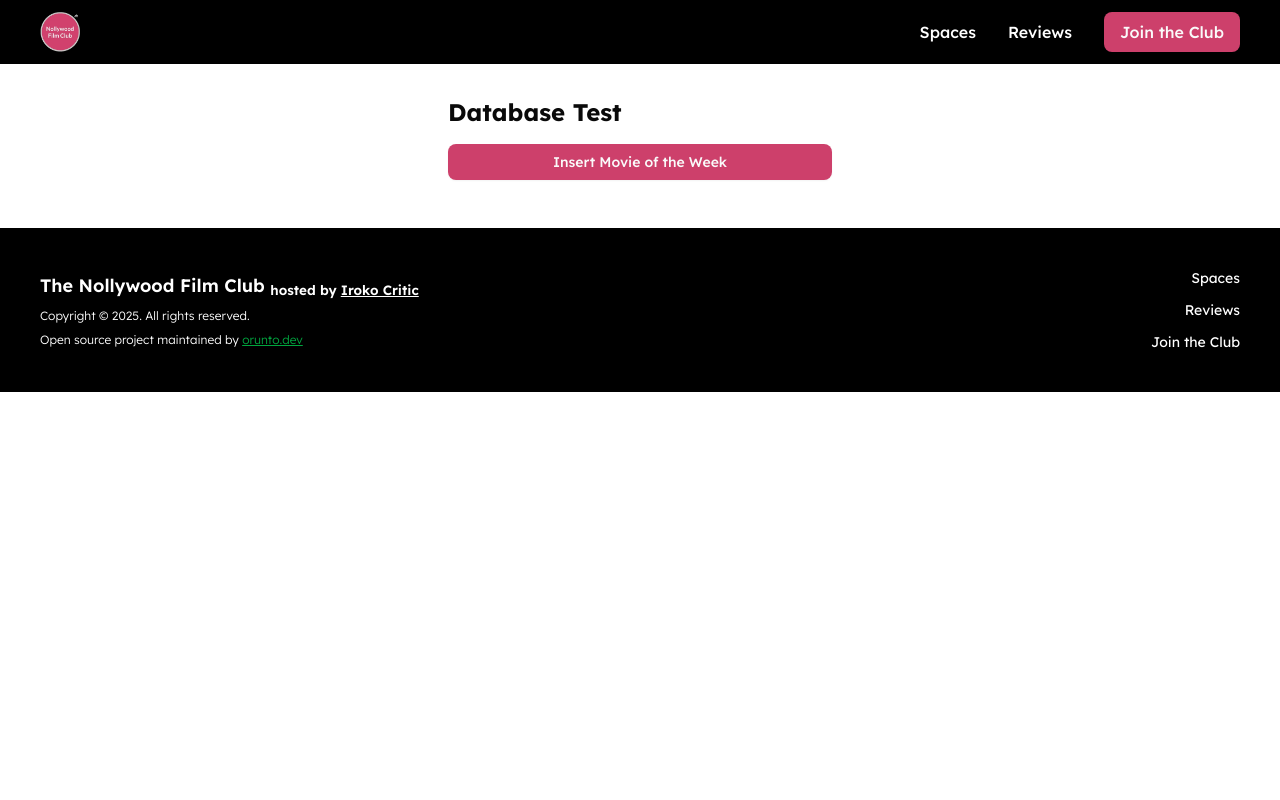
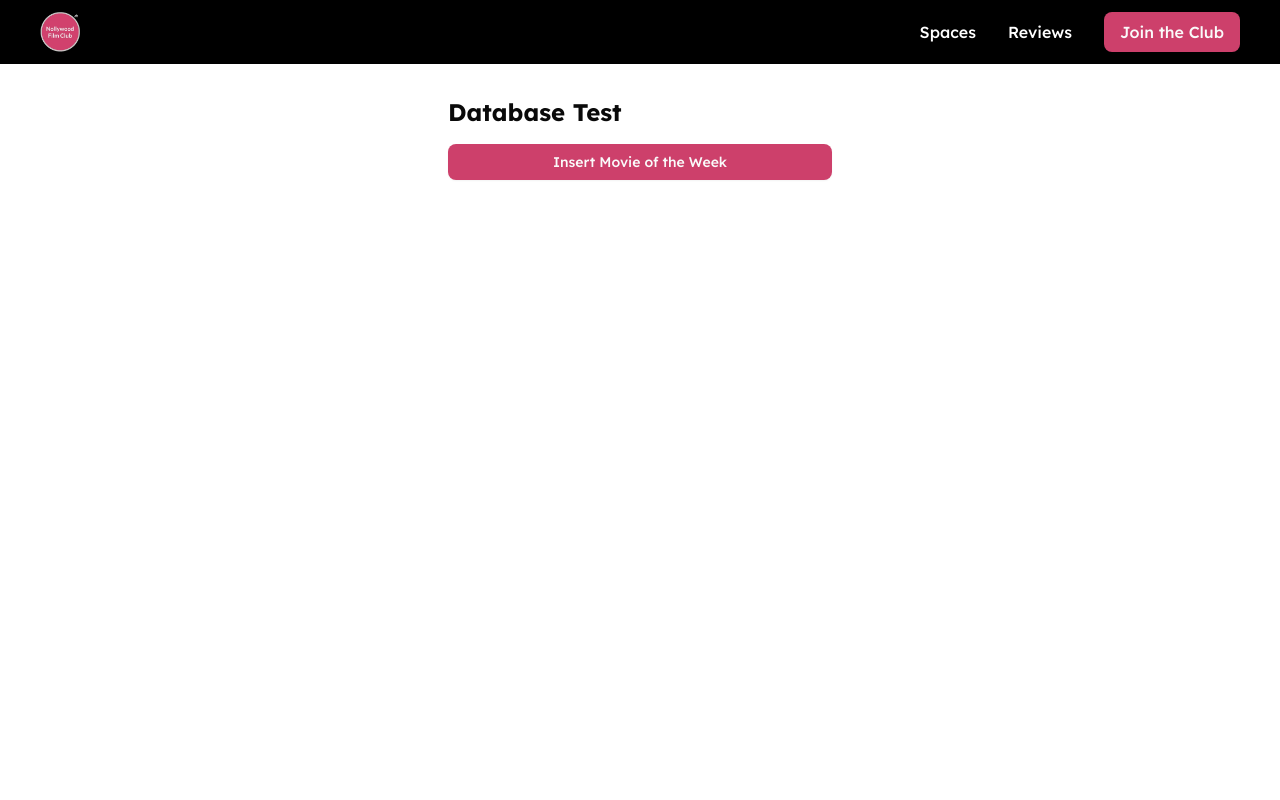
Before and after one commit to orunto/nollywood-film-club, a Next.js app: page /test-db in a window 1280 px wide. Shown: the top 800 px of the page. Built offline with nearby package versions, Linux system fonts and the light colour scheme; a web font is replaced by a local one; what @stackframe/stack would draw is missing.

Commit message:
fix: another try to mitigate layout shift

```diff
--- a/app/layout.tsx
+++ b/app/layout.tsx
@@ -35,10 +35,14 @@ export default function RootLayout({
     <html lang="en">
       <body
         className={`${geistSans.variable} ${geistMono.variable} ${lexendDeca.variable} antialiased min-h-screen`}
-      ><StackProvider app={stackServerApp}><StackTheme>
+      >
+        <StackProvider app={stackServerApp}><StackTheme>
           <QueryProvider>
             <Nav />
+            <main className="min-h-screen"
+            >
               {children}
+            </main>
             <Footer />
           </QueryProvider>
         </StackTheme></StackProvider></body>
--- a/app/page.tsx
+++ b/app/page.tsx
@@ -6,9 +6,9 @@ import { MovieOfTheWeek, PastSpaces, Reviews } from "@/components/sections";
 export default function Home() {
 
 
-  return <main className="w-full flex flex-col lg:px-10 lg:py-8 py-10 px-6 gap-15 min-h-screen">
+  return <div className="w-full flex flex-col lg:px-10 lg:py-8 py-10 px-6 gap-15 min-h-screen">
     <MovieOfTheWeek />
     <PastSpaces />
     <Reviews />
-  </main>
+  </div>
 }
```
Lines whose indentation alone changed are shown as unchanged.
